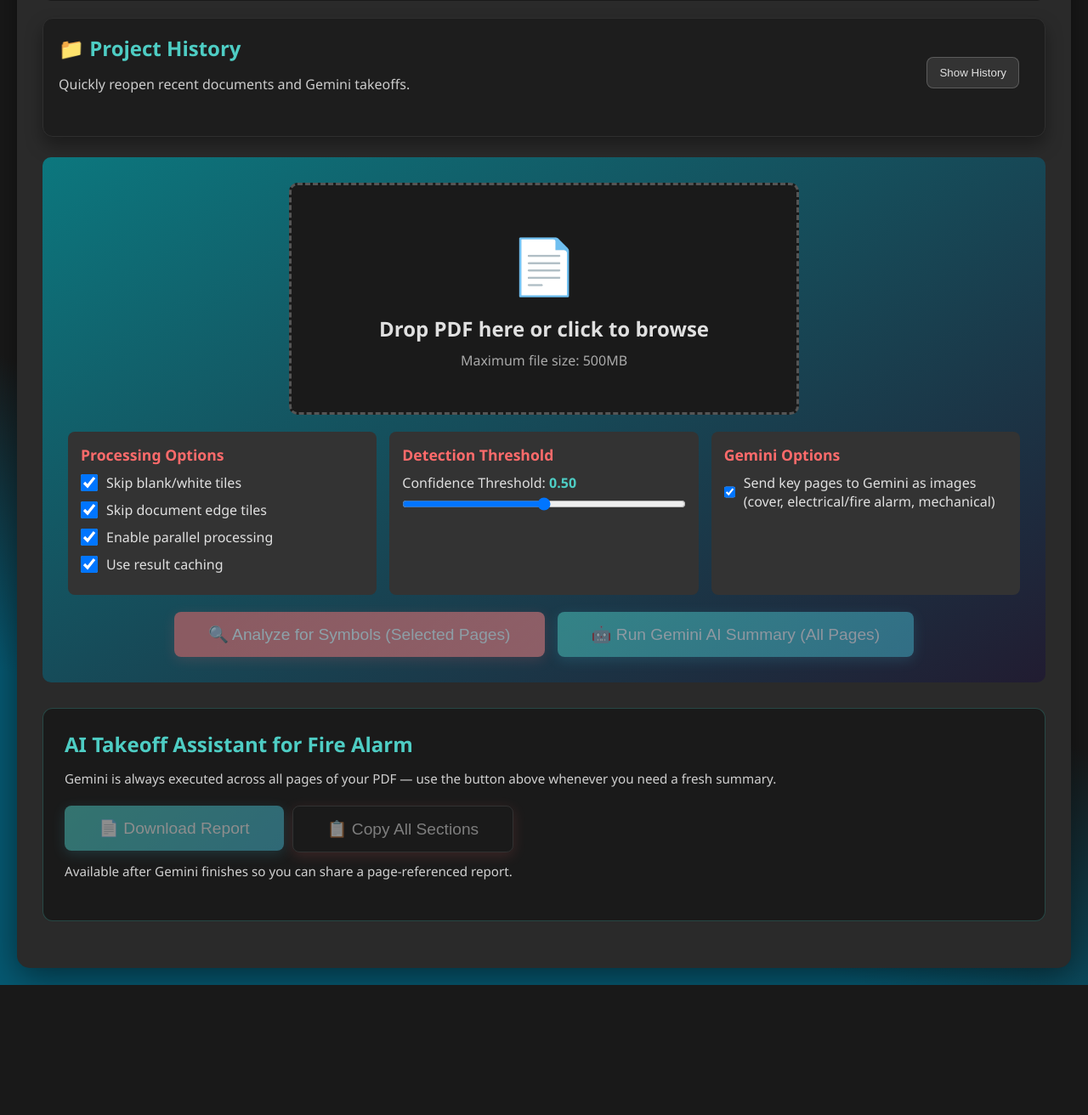
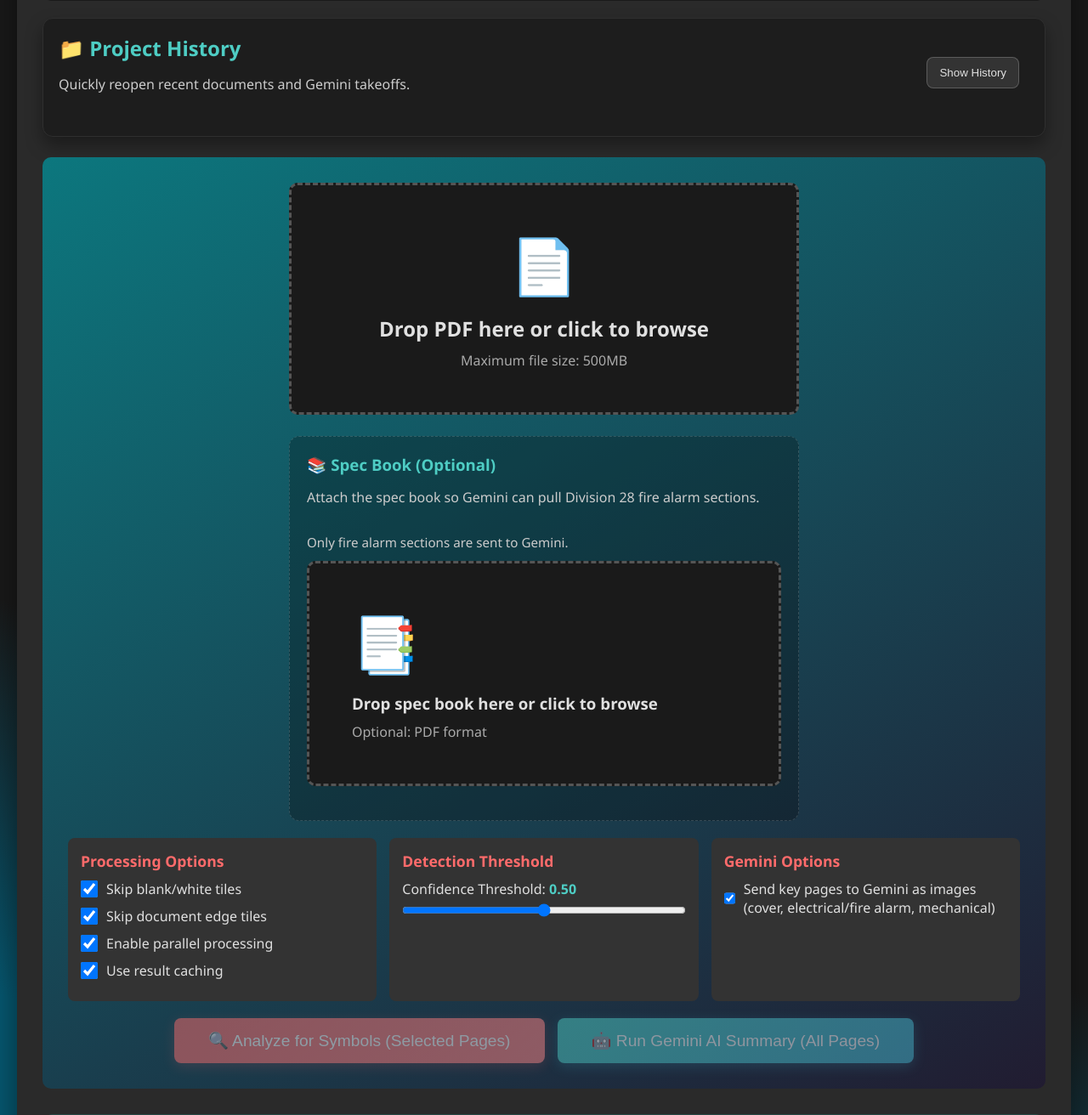
Before and after one commit to dms0313/Fire-Alarm-Project-Takeoff-Assistant, a Flask app: page / in a window 1280 px wide. Shown: the part 229-1541 px from the top of the page at 85% size. Before the commit the page ends 1388 px from the top, so only its background shows below. Run offline with Flask 3, Linux system fonts and the light colour scheme; data that the repository does not hold is empty; some libraries are stand-ins or nearby versions.

Commit message:
Add spec book upload support for Gemini analysis

```diff
--- a/routes/analysis.py
+++ b/routes/analysis.py
@@ -213,6 +213,11 @@ def register_analysis_routes(app, analyzer):
         temp_dir = tempfile.mkdtemp()
         pdf_path = os.path.join(temp_dir, 'upload.pdf')
         pdf_file.save(pdf_path)
+        spec_path = None
+        spec_file = request.files.get('spec_pdf')
+        if spec_file and spec_file.filename:
+            spec_path = os.path.join(temp_dir, 'spec.pdf')
+            spec_file.save(spec_path)
 
         try:
             logger.info(f"Starting Gemini analysis job {job_id}")
@@ -220,7 +225,11 @@ def register_analysis_routes(app, analyzer):
             # =================================================================
             # UPDATED CALL: Pass the pdf_path directly to the new analyzer
             # The new analyzer handles its own text extraction.
-            results = analyzer.gemini_analyzer.analyze_pdf(pdf_path, include_images=send_images)
+            results = analyzer.gemini_analyzer.analyze_pdf(
+                pdf_path,
+                include_images=send_images,
+                spec_pdf_path=spec_path,
+            )
             results['job_id'] = job_id
             # =================================================================
 
@@ -232,6 +241,7 @@ def register_analysis_routes(app, analyzer):
                     'results': results,
                     'pdf_path': pdf_path,
                     'temp_dir': temp_dir,
+                    'spec_pdf_path': spec_path,
                     'timestamp': datetime.now().isoformat(),
                     'analysis_type': 'gemini'
                 }
@@ -254,6 +264,8 @@ def register_analysis_routes(app, analyzer):
             logger.error(f"Error in Gemini analysis: {str(e)}", exc_info=True)
             if os.path.exists(pdf_path):
                 os.remove(pdf_path)
+            if spec_path and os.path.exists(spec_path):
+                os.remove(spec_path)
             if os.path.exists(temp_dir):
                 os.rmdir(temp_dir)
             return jsonify({'success': False, 'error': str(e)}), 500
--- a/static/css/style.css
+++ b/static/css/style.css
@@ -339,6 +339,34 @@ h1 {
     margin-top: 10px;
     color: #ff6b6b;
     display: none;
+}
+
+.spec-upload {
+    margin-top: 25px;
+    padding: 20px;
+    border: 1px dashed rgba(255, 255, 255, 0.15);
+    border-radius: 12px;
+    background: rgba(0, 0, 0, 0.25);
+    text-align: left;
+}
+
+.spec-upload-header {
+    display: flex;
+    justify-content: space-between;
+    gap: 12px;
+    align-items: center;
+    flex-wrap: wrap;
+}
+
+.spec-helper {
+    color: #ccc;
+    margin: 0;
+    font-size: 0.95rem;
+}
+
+.spec-drop {
+    margin-top: 12px;
+    padding: 30px;
 }
 
 .section-title {
--- a/static/js/main.js
+++ b/static/js/main.js
@@ -3,6 +3,9 @@ const dropZone = document.getElementById('dropZone');
 const fileInput = document.getElementById('fileInput');
 const fileName = document.getElementById('fileName');
 const fileError = document.getElementById('fileError');
+const specDropZone = document.getElementById('specDropZone');
+const specFileInput = document.getElementById('specFileInput');
+const specFileName = document.getElementById('specFileName');
 const analyzeBtn = document.getElementById('analyzeBtn');
 const pageSelection = document.getElementById('pageSelection');
 const confidenceSlider = document.getElementById('confidence');
@@ -78,6 +81,7 @@ const DEVICE_NAME_MAP = {
 };
 
 let selectedFile = null;
+let selectedSpecFile = null;
 let currentJobId = null;
 let geminiConfigured = false;
 let currentGeminiJobId = null;
@@ -148,8 +152,34 @@ function setupUploadInteractions() {
         });
     }
 
+    if (specDropZone && specFileInput) {
+        specDropZone.addEventListener('click', () => specFileInput.click());
+        specDropZone.addEventListener('keydown', (e) => {
+            if (e.key === 'Enter' || e.key === ' ') {
+                e.preventDefault();
+                specFileInput.click();
+            }
+        });
+        specDropZone.addEventListener('dragover', (e) => {
+            e.preventDefault();
+            specDropZone.classList.add('drag-over');
+        });
+        specDropZone.addEventListener('dragleave', () => {
+            specDropZone.classList.remove('drag-over');
+        });
+        specDropZone.addEventListener('drop', (e) => {
+            e.preventDefault();
+            specDropZone.classList.remove('drag-over');
+            handleSpecFiles(e.dataTransfer.files);
+        });
+    }
+
     if (fileInput) {
         fileInput.addEventListener('change', (e) => handleFiles(e.target.files));
+    }
+
+    if (specFileInput) {
+        specFileInput.addEventListener('change', (e) => handleSpecFiles(e.target.files));
     }
 
     if (analyzeBtn) {
@@ -356,6 +386,42 @@ function handleFiles(files) {
     hideDetectionResults();
 
     generatePagePreviews(file);
+}
+
+function handleSpecFiles(files) {
+    if (!files || files.length === 0) return;
+
+    const file = files[0];
+    const fileNameLower = (file.name || '').toLowerCase();
+    const isPdf = (file.type && file.type.toLowerCase().includes('pdf')) || fileNameLower.endsWith('.pdf');
+
+    if (!isPdf) {
+        setCopyStatus('Spec book must be a PDF file.', 'error');
+        return;
+    }
+
+    if (file.size > 500 * 1024 * 1024) {
+        setCopyStatus('Spec book must be less than 500MB.', 'error');
+        return;
+    }
+
+    selectedSpecFile = file;
+
+    if (specFileInput && specFileInput.files && specFileInput.files[0] !== file) {
+        try {
+            if (window.DataTransfer) {
+                const dataTransfer = new DataTransfer();
+                dataTransfer.items.add(file);
+                specFileInput.files = dataTransfer.files;
+            }
+        } catch (err) {
+            specFileInput.value = '';
+        }
+    }
+
+    if (specFileName) {
+        specFileName.textContent = `Spec book attached: ${file.name}`;
+    }
 }
 
 function showError(message) {
@@ -897,6 +963,10 @@ function startAnalysis(type) {
         endpoint = '/api/analyze_gemini';
         const sendGeminiImages = sendGeminiImagesCheckbox ? sendGeminiImagesCheckbox.checked : false;
         formData.append('send_images', sendGeminiImages);
+        const specFile = selectedSpecFile || (specFileInput ? specFileInput.files[0] : null);
+        if (specFile) {
+            formData.append('spec_pdf', specFile);
+        }
     }
 
     fetch(endpoint, {
--- a/templates/index.html
+++ b/templates/index.html
@@ -63,6 +63,24 @@
                     </div>
                     <div id="fileName" class="file-name"></div>
                     <div id="fileError" class="file-error" role="alert"></div>
+
+                    <div class="spec-upload" aria-label="Optional specification book upload">
+                        <div class="spec-upload-header">
+                            <div>
+                                <h3 class="section-title">📚 Spec Book (Optional)</h3>
+                                <p class="section-subtitle">Attach the spec book so Gemini can pull Division 28 fire alarm sections.</p>
+                            </div>
+                            <p class="spec-helper">Only fire alarm sections are sent to Gemini.</p>
+                        </div>
+                        <div class="drop-zone spec-drop" id="specDropZone" tabindex="0" role="button"
+                            aria-label="Click to select or drop spec PDF">
+                            <div class="drop-zone-icon">📑</div>
+                            <h3>Drop spec book here or click to browse</h3>
+                            <p class="upload-help">Optional: PDF format</p>
+                            <input type="file" id="specFileInput" accept=".pdf,.PDF" style="display: none;">
+                        </div>
+                        <div id="specFileName" class="file-name"></div>
+                    </div>
                 </div>
 
                 <div class="page-selection" id="pageSelection">
```
Also changed, not shown: modules/gemini_analyzer.py (+109 -3 lines).
